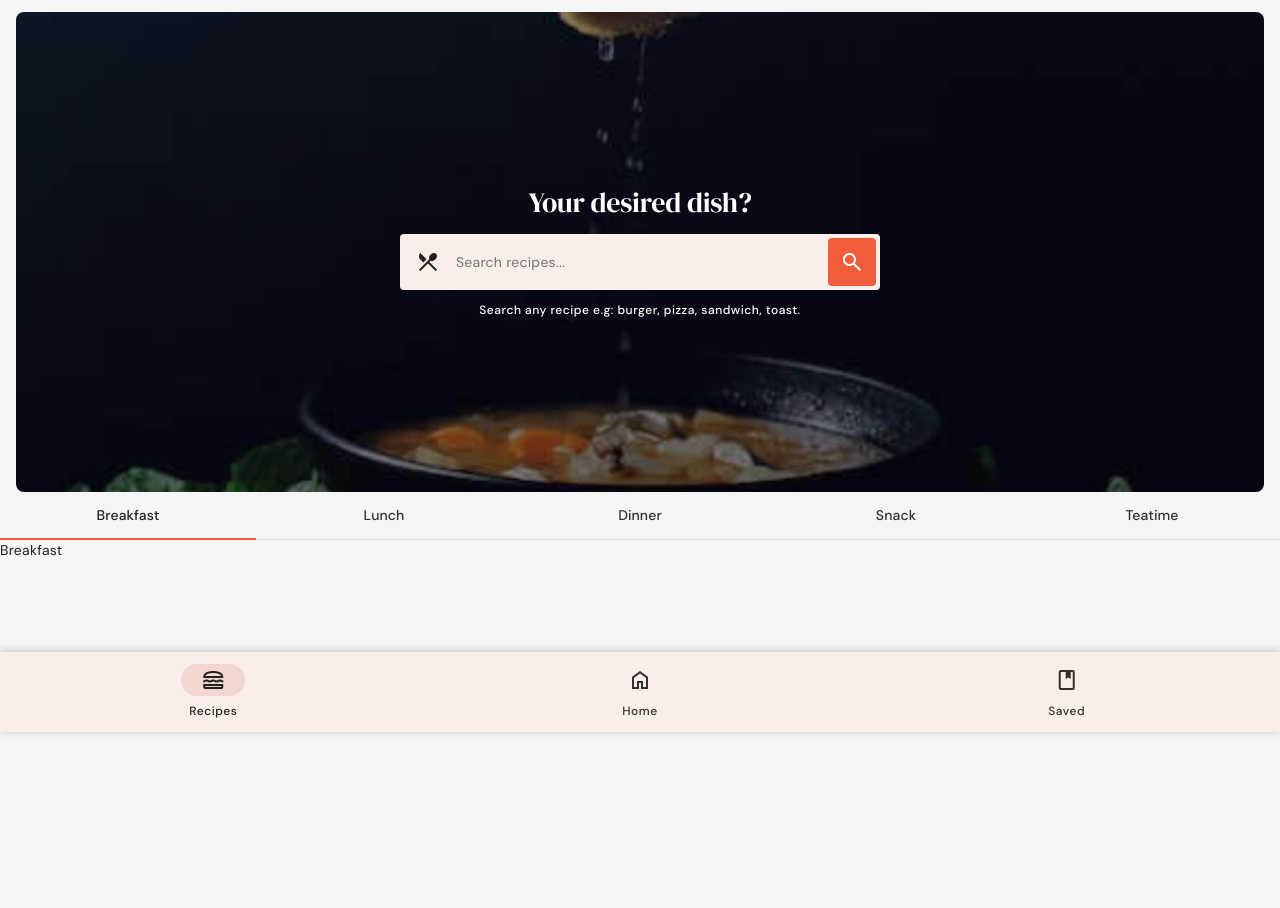
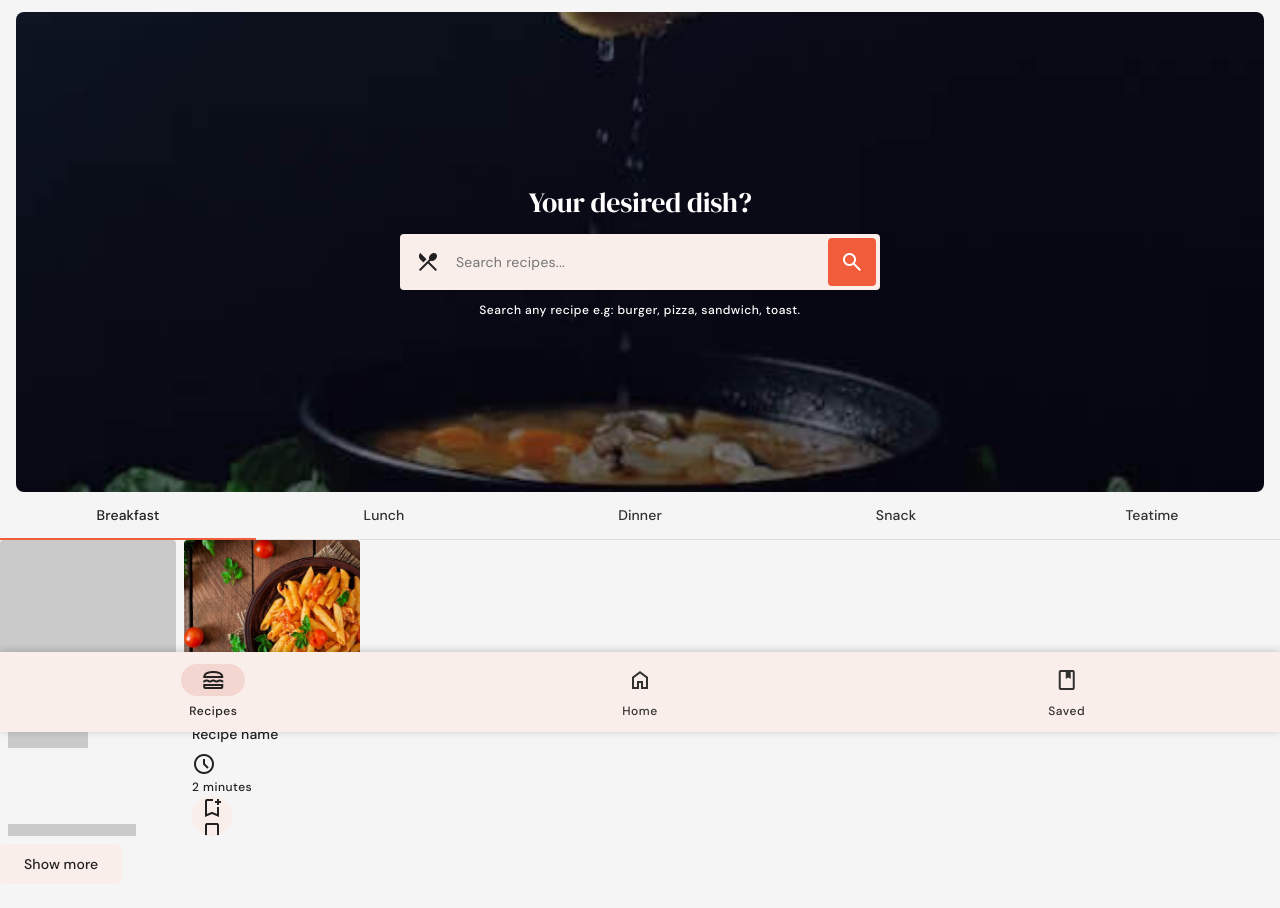
Before and after one commit to ItaloFabricio/receitasApp, a plain HTML site: page index.html in a window 1280 px wide. Shown: the part 68-976 px from the top of the page. Before the commit the page ends 800 px from the top, so only its background shows below. Drawn offline with nearby package versions, Linux system fonts and the light colour scheme.

Commit message:
feat: tab section

```diff
--- a/assets/css/style.css
+++ b/assets/css/style.css
@@ -376,6 +376,27 @@ main{
   padding-inline: 16px;
 }
 
+.grid-list{
+  display: grid;
+  grid-template-columns: repeat(auto-fill, minmax(172px, 1fr));
+  gap: 12px 8px;
+}
+
+.img-holder{
+  background-color: var(--image-background);
+  background-image: url('../images/image-placeholder.svg');
+  background-repeat: no-repeat;
+  background-size: 30%;
+  background-position: center;
+  overflow: hidden;
+}
+
+.img-cover{
+  width: 100%;
+  height: 100%;
+  object-fit: cover;
+}
+
 
 /*-----------------------------------*\
   #COMPONENTS
@@ -472,6 +493,44 @@ main{
  * Card
  */
 
+ .card{
+  position: relative;
+  display: flex;
+  flex-direction: column;
+  height: 100%;
+ }
+
+ .card:not(:has(.skeleton)){
+  animation: fade-in 500ms var(--transition-timing-function) forwards;
+  transform: translateY(30px);
+  opacity: 0;
+ }
+
+ @keyframes fade-in{
+  0%{
+    transform: translateY(30px);
+    opacity: 0;
+  }
+  100%{
+    transform: translateY(0);
+    opacity: 1;
+  }
+ }
+
+ .card-media{
+  aspect-ratio: 1 / 1;
+  border-radius: var(--radius-4);
+ }
+
+ .card-body{
+  flex-grow: 1;
+  padding: 8px;
+  display: flex;
+  flex-direction: column;
+  justify-content: space-between;
+  gap: 8px;
+ }
+
 
 /**
  * Icon Button
@@ -552,6 +611,33 @@ main{
 /**
  * Skeleton
  */
+
+ .skeleton{
+  background-color: var(--on-background);
+  animation: skeleton-loading 500ms linear infinite alternate;
+ }
+
+ @keyframes skeleton-loading{
+  0%{opacity: 0.2};
+  100%{opacity: 0.4};
+ }
+
+ .skeleton-card .card-banner{
+  aspect-ratio: 1 / 1;
+  width: 100%;
+  border-radius: var(--radius-4);
+ }
+
+ .skeleton-card .card-title{
+  margin-block: 8px;
+  height: 16px;
+  width: 50%;
+ }
+
+ .skeleton-card .card-text{
+  height: 12px;
+  width: 80%;
+ }
 
 
 /**
--- a/assets/js/home.js
+++ b/assets/js/home.js
@@ -53,3 +53,27 @@ addEventOnElements($tabBtns, 'click', function (){
     $lastActiveTabPanel = $currentTabPanel;
     $lastActiveTabBtn = this;
 });
+
+/**
+ * Navigate Tab With arrow key
+ */
+
+addEventListener($tabBtns, 'keydown', function(e){
+
+    const /* {NodeElement} */ $nextElement = this.$nextElementSibling;
+    const /* {NodeElement} */ $previousElement = this.$previousElementSibling;
+
+    if(e.key === 'ArrowRight' && $nextElement){
+        this.setAttribute('tabindex', -1);
+        $nextElement.setAttribute('tabindex', 0);
+        $nextElement.focus();
+    } else if(e.key === 'ArrowLeft' && $previousElement){
+        this.setAttribute('tabindex', -1);
+        $previousElement.setAttribute('tabindex', 0);
+        $previousElement.focus();
+    } else if(e.key === 'Tab'){
+        this.setAttribute('tabindex', -1);
+        $lastActiveTabBtn.setAttribute('tabindex', 0);
+    }
+
+});
--- a/index.html
+++ b/index.html
@@ -180,7 +180,56 @@
             </div>
 
             <div class="tab-panel" role="tabpanel" id="panel-1"
-            aria-labelledby="tab-1" tabindex="0" data-tab-panel>Breakfast</div>
+            aria-labelledby="tab-1" tabindex="0" data-tab-panel>
+                <div class="grid-list">
+                    <div class="card skeleton-card">
+                        <div class="skeleton card-banner">
+
+                        </div>
+
+                        <div class="card-body">
+                            <div class="skeleton card-title"></div>
+
+                            <div class="skeleton card-text"></div>
+                        </div>
+                    </div>
+
+                    <div class="card">
+                        <figure class="card-media img-holder">
+                            <img src="./assets/images/recipe.jpg" alt="Recipe name"
+                            height="200" width="200" loading="lazy" class="img-cover">
+                        </figure>
+
+                        <div class="card-body">
+                            <h3 class="title-small">
+                                <a href="./detail.html" class="card-link">Recipe name</a>
+                            </h3>
+
+                            <div class="meta-wrapper">
+
+                                <div class="meta-item">
+                                    <span class="material-symbols-outlined" aria-hidden="true">schedule</span>
+
+                                    <span class="label-medium">2 minutes</span>
+                                </div>
+
+                                <button class="icon-btn has-state removed"
+                                arial-label="Add to saved recipes">
+                                    <span class="material-symbols-outlined bookmark-add" aria-hidden="true">bookmark_add</span>
+
+                                    <span class="material-symbols-outlined bookmark" aria-hidden="true">bookmark</span>
+                                </button>
+
+                            </div>
+
+                        </div>
+                    </div>
+                </div>
+
+                <a href="./recipes.html" class="btn btn-secondary label-large has-state">
+                    Show more
+                </a>
+            </div>
 
             <div class="tab-panel" role="tabpanel" id="panel-2"
             aria-labelledby="tab-2" tabindex="0" data-tab-panel hidden>Lunch</div>
```
